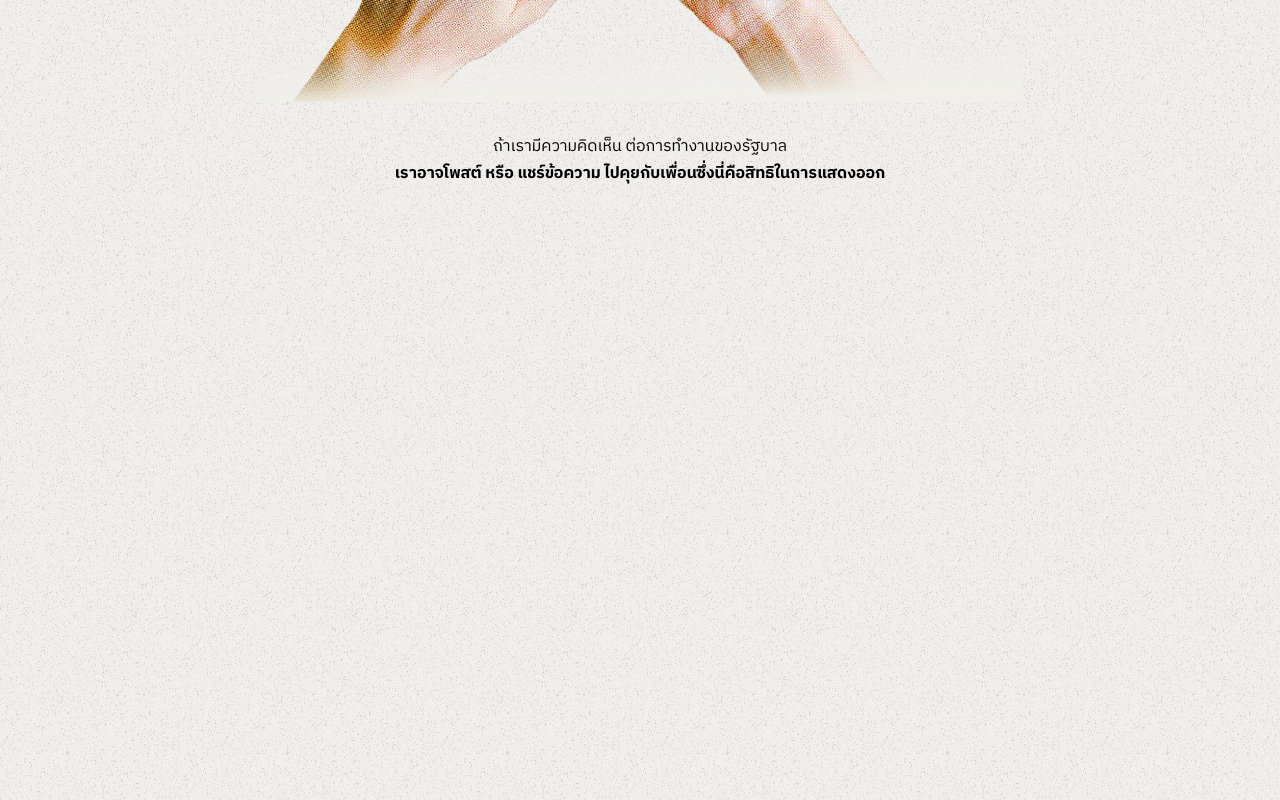
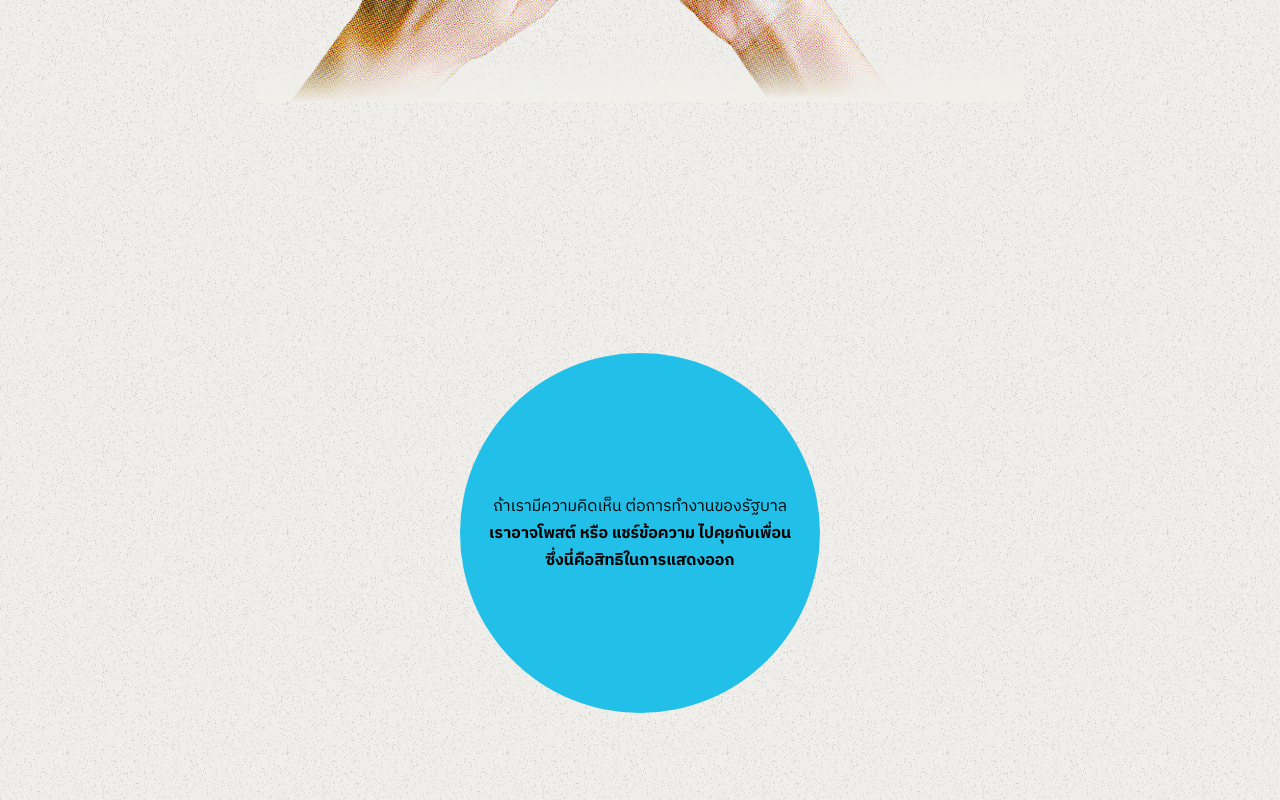
Before and after one commit to wevisdemo/democracy-in-school, a Next.js app: page /knowledge in a window 1280 px wide. Shown: the part 2360-3160 px from the top of the page. Built offline with nearby package versions, Linux system fonts and the light colour scheme.

Commit message:
Fix bubble bug

```diff
--- a/src/components/story/storyPart2.tsx
+++ b/src/components/story/storyPart2.tsx
@@ -136,7 +136,7 @@ const StoryPart2 = () => {
         <h5 className="title wv-h5 wv-font-kondolar">ยกตัวอย่างเช่น</h5>
         <Lottie className="lottie" animationData={lottieList[lottieIndex]} autoplay={true} loop={true} />
       </div>
-      <div>
+      <div className="bubble-wrapper">
         <div className="bubble bubble-1">
           <div className="text-bubble">
             <p className=" wv-b2 font-plexsans">ถ้าเรามีความคิดเห็น ต่อการทำงานของรัฐบาล</p>
```
